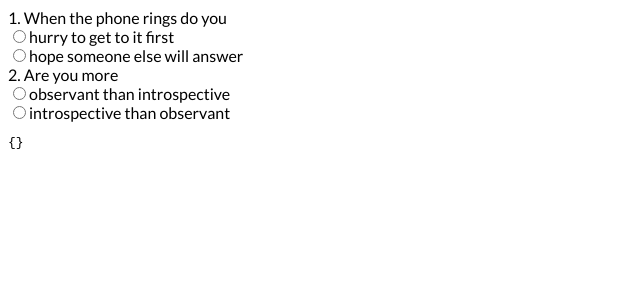
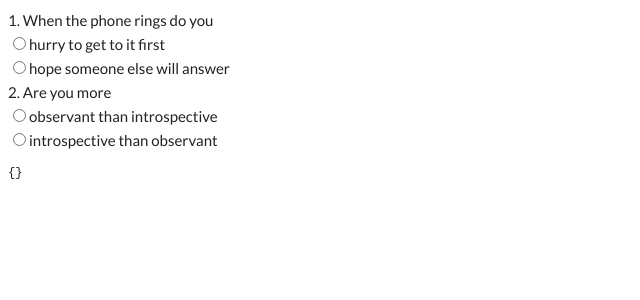
Before and after one commit to SauceCode84/ng-personality, an Angular app: page / in a window 1280 px wide. Shown: the top 300 px of the page, without its empty margins (0-640 px from the left). Built offline with nearby package versions, Linux system fonts and the light colour scheme.

Commit message:
added some styling, ala skeleton css

```diff
--- a/src/styles.scss
+++ b/src/styles.scss
@@ -2,8 +2,70 @@
 
 @import url("https://fonts.googleapis.com/css?family=Lato:400,700,900");
 
-$font-lato: "Lato";
+$font-lato: "Lato" !default;
+
+$light-grey: #e1e1e1 !default;
+$dark-grey: #333 !default;
+$primary-color: #33c3f0 !default;
+$secondary-color: lighten($dark-grey, 13.5%) !default;
+$border-color: #bbb !default;
+$link-color: #1eaedb !default;
+$font-color: #222 !default;
+
+$global-radius: 4px !default;
+
+html {
+  font-size: 62.5%;
+}
 
 body {
+  font-size: 1.5em;
   font-family: $font-lato;
+  font-weight: 500;
+  line-height: 1.6;
+  color: $font-color;
 }
+
+button,
+.button {
+  display: inline-block;
+  height: 38px;
+  padding: 0 30px;
+  color: $secondary-color;
+  text-align: center;
+  font-size: 11px;
+  font-weight: 900;
+  font-family: $font-lato;
+  line-height: 34px;
+  letter-spacing: 0.1rem;
+  text-transform: uppercase;
+  text-decoration: none;
+  white-space: nowrap;
+  background-color: transparent;
+  border-radius: $global-radius;
+  border: 2px solid $border-color;
+  cursor: pointer;
+  box-sizing: border-box;
+
+  transition: all 0.2s;
+
+  &:hover,
+  &:focus {
+    color: $dark-grey;
+    border-color: lighten($dark-grey, 33.3%);
+    outline: 0;
+  }
+}
+
+button.button-primary,
+.button.button-primary {
+  color: #FFFFFF;
+  background-color: $primary-color;
+  border-color: $primary-color;
+
+  &:hover {
+    color: #FFFFFF;
+    background-color: $link-color;
+    border-color: $link-color;
+  }
+}
```
